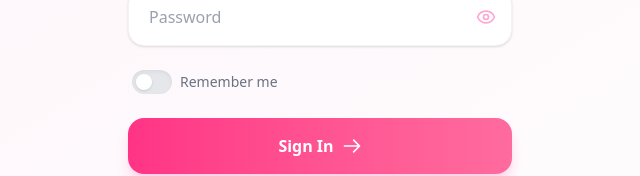
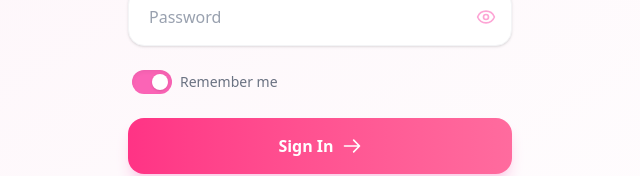
Before and after one commit to shazzann/ColomboCosmetics, a React (Vite) app in the folder frontend/: page /login in a window 1280 px wide. Shown: the part 424-600 px from the top of the page, without its empty margins (320-960 px from the left). Built offline with nearby package versions, Linux system fonts and the light colour scheme; no server answers.

Commit message:
feat: implement user authentication with frontend login page and backend login/registration endpoints.

```diff
--- a/frontend/src/pages/Login.tsx
+++ b/frontend/src/pages/Login.tsx
@@ -9,7 +9,7 @@ const Login = () => {
     const [email, setEmail] = useState('');
     const [password, setPassword] = useState('');
     const [showPassword, setShowPassword] = useState(false);
-    const [rememberMe, setRememberMe] = useState(false);
+    const [rememberMe, setRememberMe] = useState(true);
     const [error, setError] = useState('');
     const { login } = useAuth();
     const navigate = useNavigate();
```
Also changed, not shown: 1 other file (tests, documents, lock files or other folders).
